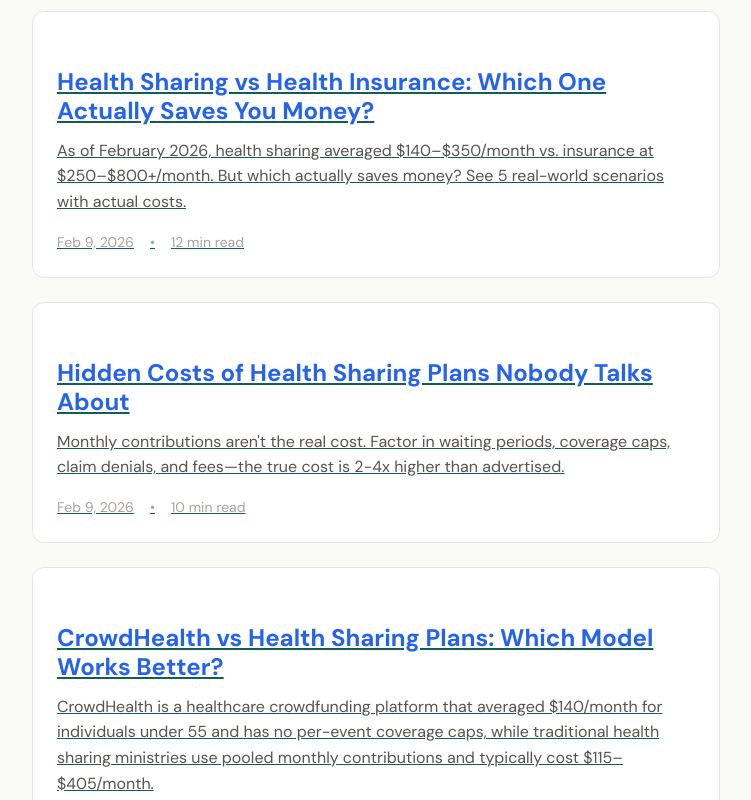
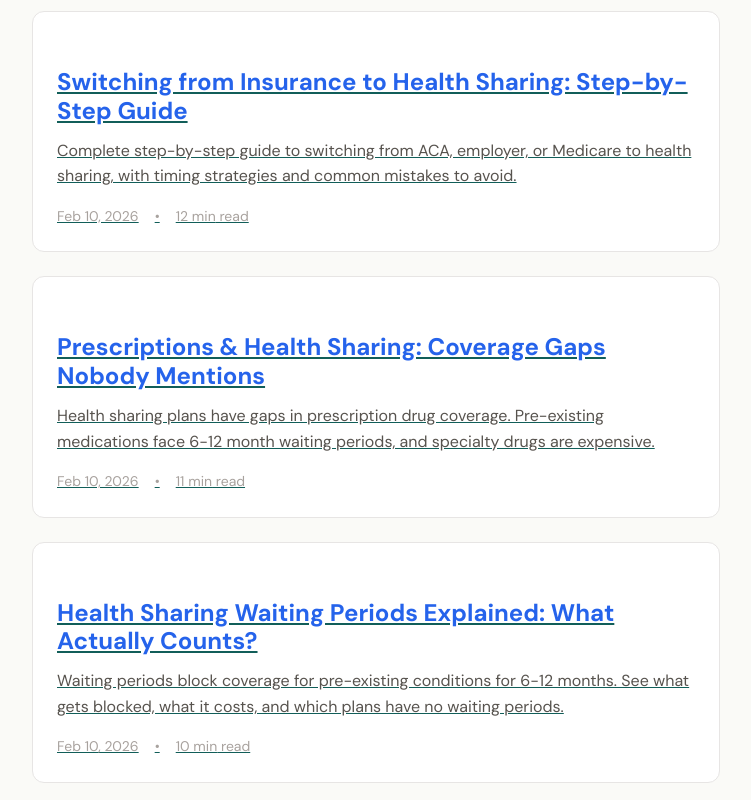
Before and after one commit to toddp1985/whichhealthshare, a Next.js app: page /blog in a window 1280 px wide. Shown: the part 280-1080 px from the top of the page, without its empty margins (264-1015 px from the left). Built offline with nearby package versions, Linux system fonts and the light colour scheme.

Commit message:
[BLOG] Update: Blog index with 5 new posts (Feb 10, 2026) - Total: 12,106 new words

```diff
--- a/src/app/blog/page.tsx
+++ b/src/app/blog/page.tsx
@@ -1,6 +1,46 @@
 import Link from 'next/link'
 
 const blogPosts = [
+  {
+    slug: 'switching-insurance-health-sharing-guide',
+    title: 'Switching from Insurance to Health Sharing: Step-by-Step Guide',
+    excerpt: 'Complete step-by-step guide to switching from ACA, employer, or Medicare to health sharing, with timing strategies and common mistakes to avoid.',
+    date: 'Feb 10, 2026',
+    readTime: '12 min',
+    wordCount: 2486
+  },
+  {
+    slug: 'prescriptions-health-sharing-coverage-gaps',
+    title: 'Prescriptions & Health Sharing: Coverage Gaps Nobody Mentions',
+    excerpt: 'Health sharing plans have gaps in prescription drug coverage. Pre-existing medications face 6-12 month waiting periods, and specialty drugs are expensive.',
+    date: 'Feb 10, 2026',
+    readTime: '11 min',
+    wordCount: 2442
+  },
+  {
+    slug: 'health-sharing-waiting-periods-explained',
+    title: 'Health Sharing Waiting Periods Explained: What Actually Counts?',
+    excerpt: 'Waiting periods block coverage for pre-existing conditions for 6-12 months. See what gets blocked, what it costs, and which plans have no waiting periods.',
+    date: 'Feb 10, 2026',
+    readTime: '10 min',
+    wordCount: 2236
+  },
+  {
+    slug: 'family-health-sharing-plans-4-members',
+    title: 'Family Health Sharing Plans: Which Works Best for 4+ Member Households?',
+    excerpt: 'For families of 4-6+, health sharing costs $500-$900/month vs. ACA at $1,200-$2,000/month. Compare coverage, waiting periods, and real family scenarios.',
+    date: 'Feb 10, 2026',
+    readTime: '12 min',
+    wordCount: 2518
+  },
+  {
+    slug: 'self-employed-health-sharing-tax-strategy',
+    title: 'Choosing Health Sharing for Self-Employed: Tax Strategy + Cost Comparison',
+    excerpt: 'Self-employed health sharing contributions are tax-deductible. See real scenarios at $50K-$200K income levels, HSA strategies, and cost comparisons.',
+    date: 'Feb 10, 2026',
+    readTime: '11 min',
+    wordCount: 2424
+  },
   {
     slug: 'health-sharing-vs-insurance-2026',
     title: 'Health Sharing vs Health Insurance: Which One Actually Saves You Money?',
```
